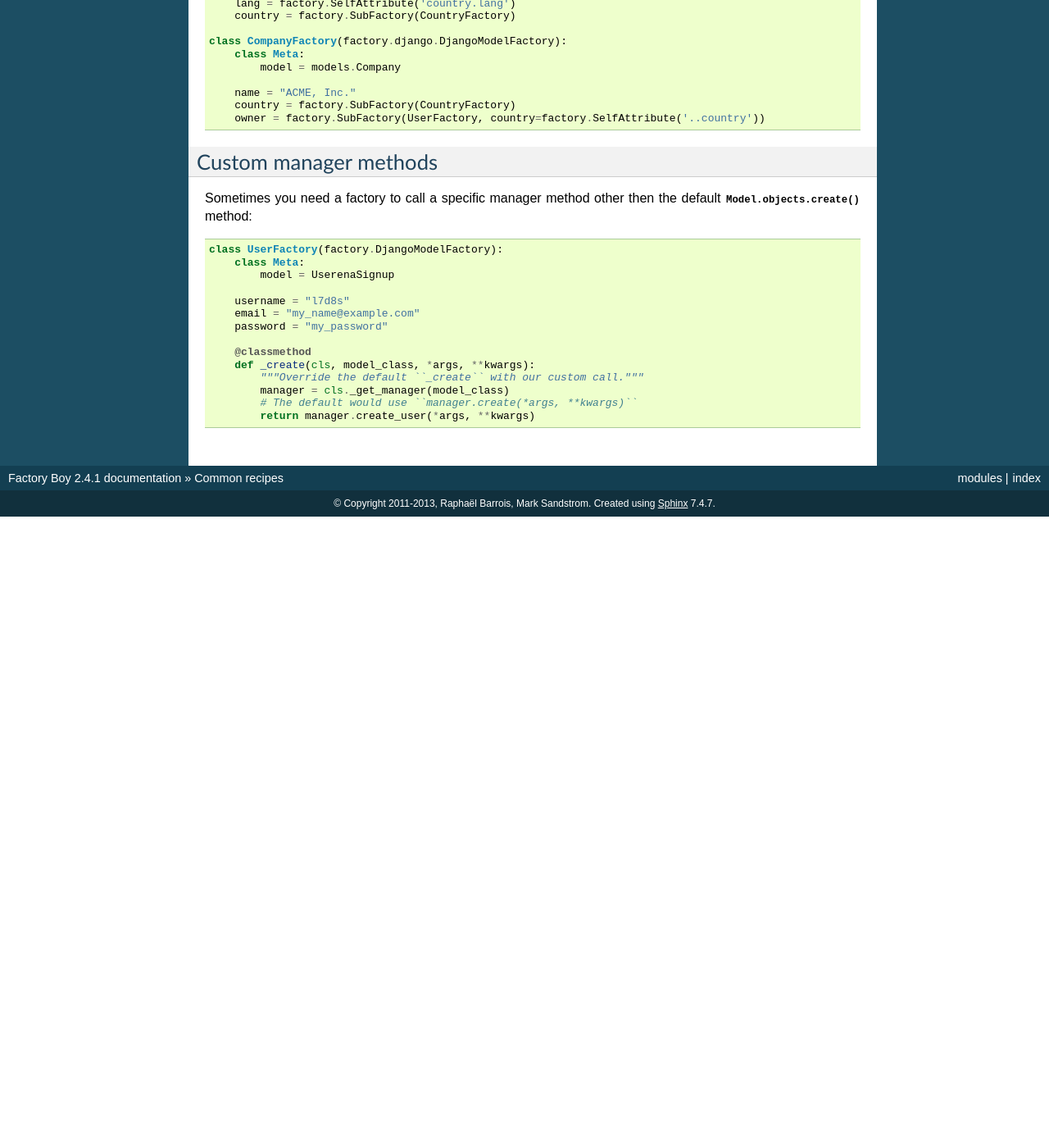
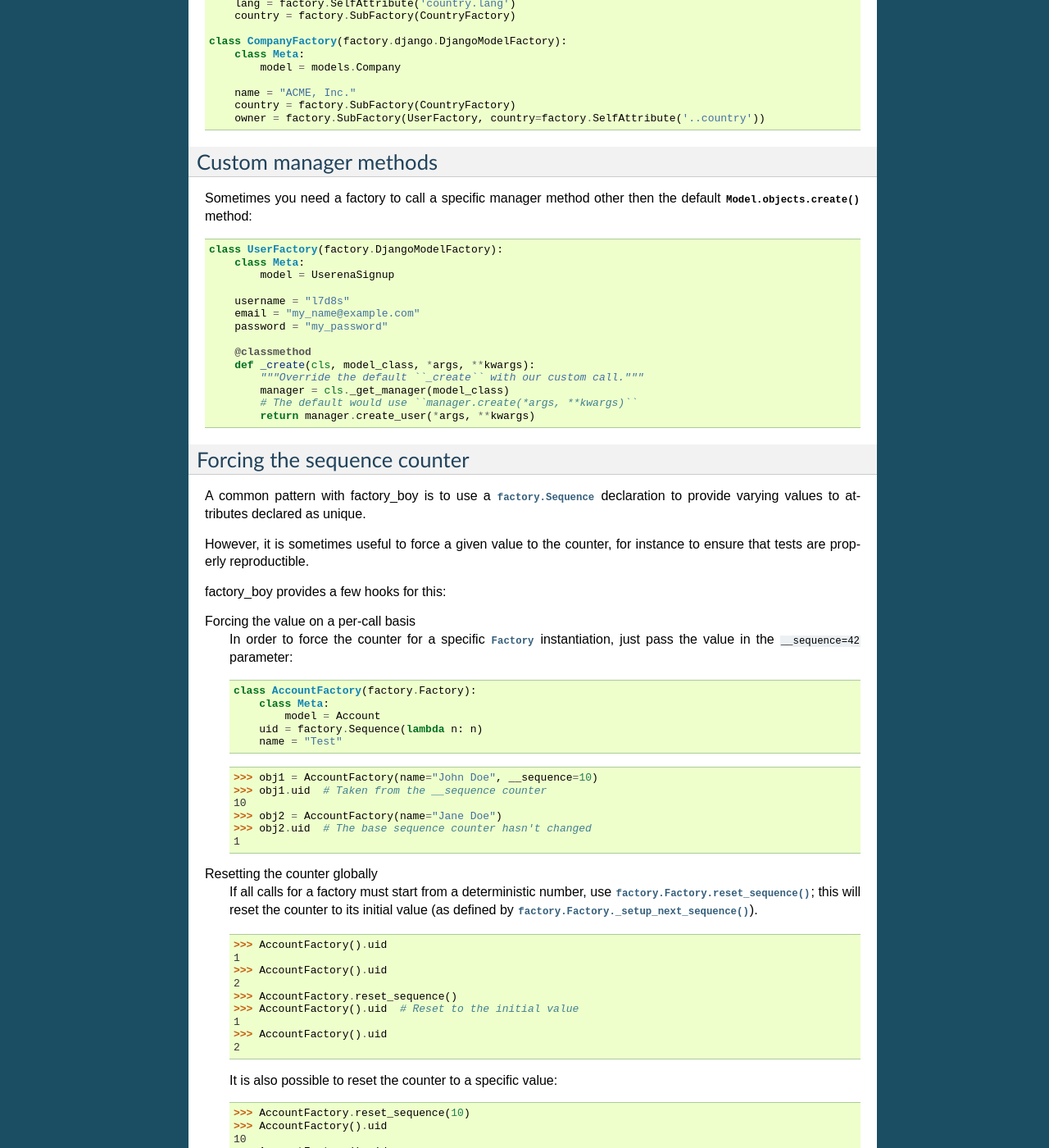
Before and after one commit to FactoryBoy/factory_boy, a Sphinx documentation site: the page built from docs/recipes.rst, in a window 1280 px wide and 1400 px high, scrolled down 4370 px. Shown: the whole window at 82% size. Built offline with Sphinx 7.4.7, drawn with Linux system fonts in a browser that asks for light colours; before the commit the page ends 5000 px from its top, so only the background shows below that; some of the changed text lies outside the part shown.

Commit message:
Add docs for manual sequence counter management

```diff
--- a/docs/recipes.rst
+++ b/docs/recipes.rst
@@ -327,3 +327,97 @@ default :meth:`Model.objects.create() <django.db.models.query.QuerySet.create>`
            manager = cls._get_manager(model_class)
            # The default would use ``manager.create(*args, **kwargs)``
            return manager.create_user(*args, **kwargs)
+
+
+Forcing the sequence counter
+----------------------------
+
+A common pattern with factory_boy is to use a :class:`factory.Sequence` declaration
+to provide varying values to attributes declared as unique.
+
+However, it is sometimes useful to force a given value to the counter, for instance
+to ensure that tests are properly reproductible.
+
+factory_boy provides a few hooks for this:
+
+
+Forcing the value on a per-call basis
+    In order to force the counter for a specific :class:`~factory.Factory` instantiation,
+    just pass the value in the ``__sequence=42`` parameter:
+
+    .. code-block:: python
+
+        class AccountFactory(factory.Factory):
+            class Meta:
+                model = Account
+            uid = factory.Sequence(lambda n: n)
+            name = "Test"
+
+    .. code-block:: pycon
+
+        >>> obj1 = AccountFactory(name="John Doe", __sequence=10)
+        >>> obj1.uid  # Taken from the __sequence counter
+        10
+        >>> obj2 = AccountFactory(name="Jane Doe")
+        >>> obj2.uid  # The base sequence counter hasn't changed
+        1
+
+
+Resetting the counter globally
+    If all calls for a factory must start from a deterministic number,
+    use :meth:`factory.Factory.reset_sequence`; this will reset the counter
+    to its initial value (as defined by :meth:`factory.Factory._setup_next_sequence`).
+
+    .. code-block:: pycon
+
+        >>> AccountFactory().uid
+        1
+        >>> AccountFactory().uid
+        2
+        >>> AccountFactory.reset_sequence()
+        >>> AccountFactory().uid  # Reset to the initial value
+        1
+        >>> AccountFactory().uid
+        2
+
+    It is also possible to reset the counter to a specific value:
+
+    .. code-block:: pycon
+
+        >>> AccountFactory.reset_sequence(10)
+        >>> AccountFactory().uid
+        10
+        >>> AccountFactory().uid
+        11
+
+    This recipe is most useful in a :class:`~unittest.TestCase`'s
+    :meth:`~unittest.TestCase.setUp` method.
+
+
+Forcing the initial value for all projects
+    The sequence counter of a :class:`~factory.Factory` can also be set
+    automatically upon the first call through the
+    :meth:`~factory.Factory._setup_next_sequence` method; this helps when the
+    objects's attributes mustn't conflict with pre-existing data.
+
+    A typical example is to ensure that running a Python script twice will create
+    non-conflicting objects, by setting up the counter to "max used value plus one":
+
+    .. code-block:: python
+
+        class AccountFactory(factory.django.DjangoModelFactory):
+            class Meta:
+                model = models.Account
+
+            @classmethod
+            def _setup_next_sequence(cls):
+                try:
+                    return models.Accounts.objects.latest('uid').uid + 1
+                except models.Account.DoesNotExist:
+                    return 1
+
+    .. code-block:: pycon
+
+        >>> Account.objects.create(uid=42, name="Blah")
+        >>> AccountFactory.create()  # Sets up the account number based on the latest uid
+        <Account uid=43, name=Test>
```
